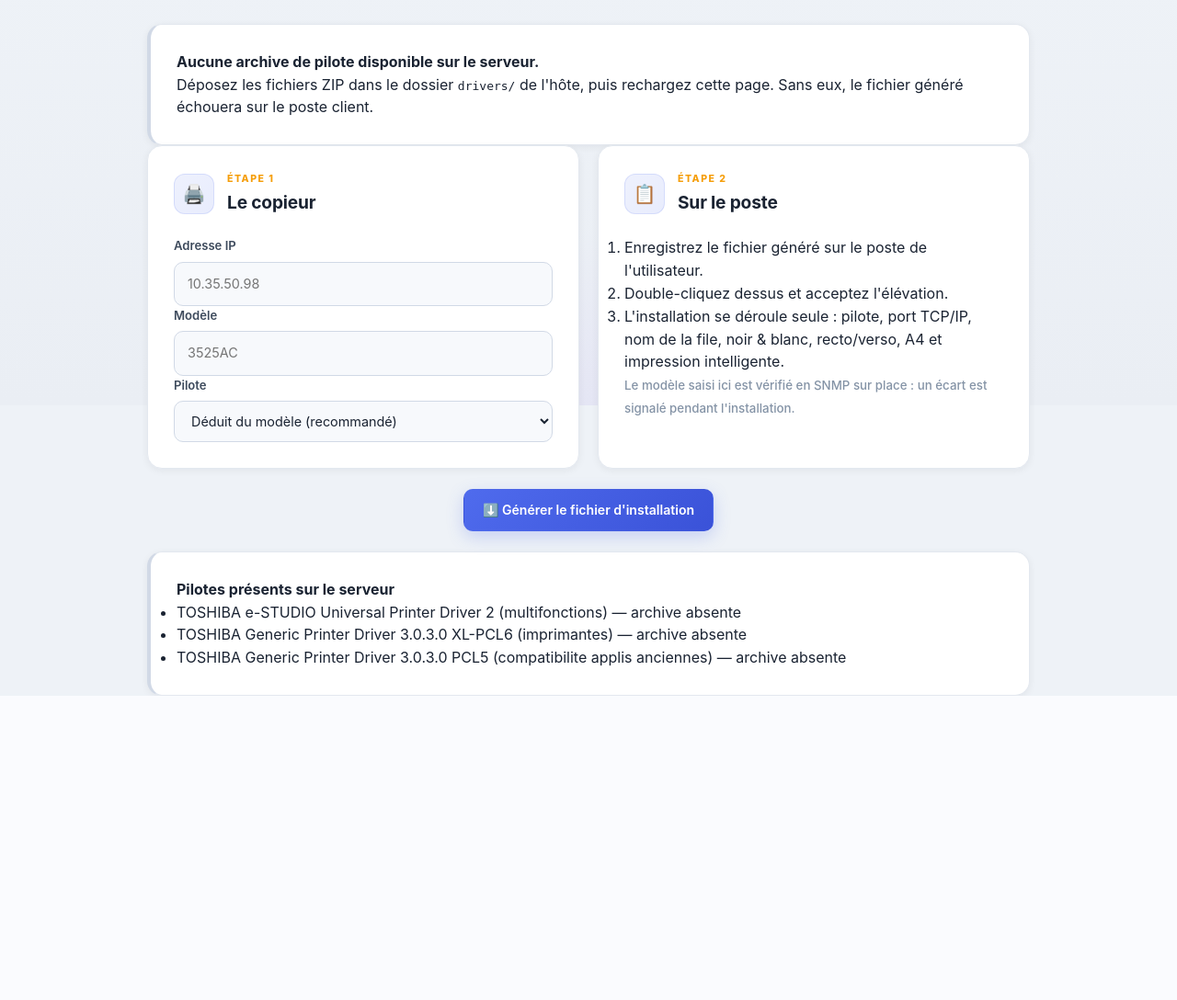
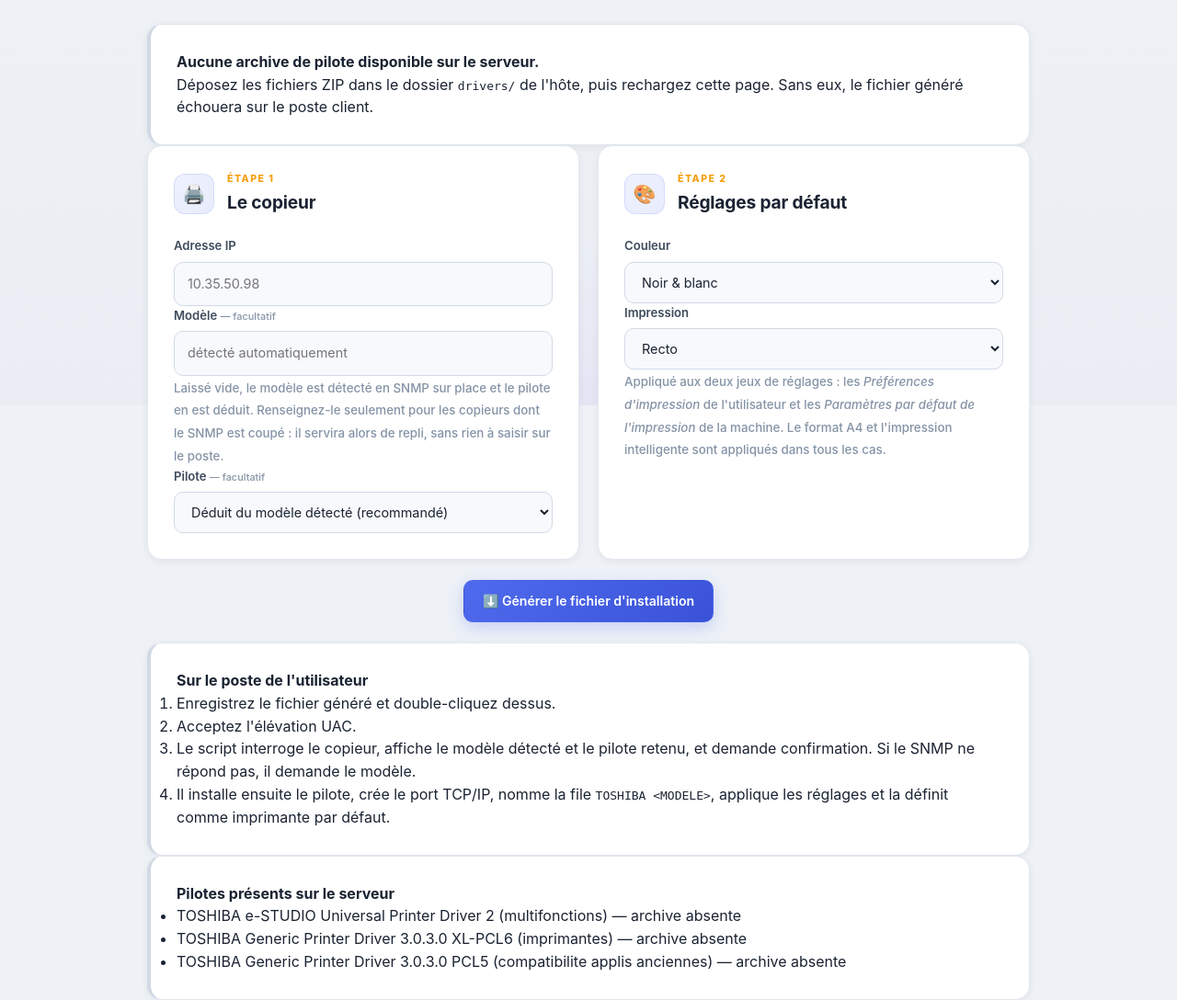
Before and after one commit to Pavupaprix/toshiba_manager, a Flask app: page /installer/ in a window 1280 px wide. Shown: the part 359-1447 px from the top of the page at 92% size. Before the commit the page ends 1116 px from the top, so only its background shows below. Run offline with Flask 3, Linux system fonts and the light colour scheme.

Commit message:
feat: detect the model on site and offer colour and duplex choices
The web form used to ask for the model, resolve the driver server-side and
pass both to the script, which short-circuited the SNMP detection the script
already implements. The generated .bat now sends only the IP: the model is
detected on the client machine, the driver deduced from modeles.json, and the
matching archive downloaded from here. If SNMP stays silent the script asks
the technician for the model on the spot.

The model field survives as an optional fallback for copiers with SNMP turned
off, so those still need no typing on the client machine. Since the model is
no longer known when the file is produced, the download is named after the IP
alone.

The form also gains a colour and a duplex choice, both applied to the two sets
of settings, defaulting to black & white and single-sided. They travel as
-Couleur and -RectoVerso in a single OPTIONS variable, which keeps the
optional arguments out of the batch template.

Co-Authored-By: Claude Opus 5 <noreply@anthropic.com>

```diff
--- a/ToshibaManager 1/ToshibaManager/installer_routes.py
+++ b/ToshibaManager 1/ToshibaManager/installer_routes.py
@@ -1,8 +1,12 @@
 """Distribution du script d'installation des copieurs Toshiba.
 
-Le technicien saisit l'adresse IP et le modèle sur /installer et récupère un
-.bat déjà paramétré. Sur le poste client, ce .bat s'élève en UAC, télécharge
-le toolkit PowerShell puis l'archive du pilote, et lance l'installation.
+Le technicien saisit l'adresse IP sur /installer et récupère un .bat déjà
+paramétré. Sur le poste client, ce .bat s'élève en UAC, télécharge le toolkit
+PowerShell, détecte le modèle du copieur en SNMP, en déduit le pilote, puis
+télécharge l'archive correspondante et installe.
+
+Le modèle est facultatif dans le formulaire : renseigné, il sert de valeur de
+repli quand le SNMP ne répond pas, ce qui évite toute saisie sur le poste.
 
 Tout le code de cette fonctionnalité vit ici : app.py ne fait qu'enregistrer
 le blueprint, ce qui garantit que le reste de l'application n'est pas touché.
@@ -97,16 +101,15 @@ def _url_base():
 
 GABARIT_BAT = r"""@echo off
 setlocal
-title Installation TOSHIBA {modele} ({ip})
+title Installation copieur TOSHIBA ({ip})
 
 rem Genere par ToshibaManager. Ne pas modifier a la main :
 rem regenerer depuis {base_url}/installer
 
 set "IP={ip}"
-set "MODELE={modele}"
-set "PILOTE={pilote}"
+set "OPTIONS={options}"
 set "BASE={base_url}/installer"
-set "TRAVAIL=%TEMP%\InstallCopieurToshiba\%MODELE%-%RANDOM%"
+set "TRAVAIL=%TEMP%\InstallCopieurToshiba\%RANDOM%%RANDOM%"
 
 net session >nul 2>&1
 if %errorlevel% neq 0 (
@@ -116,7 +119,7 @@ if %errorlevel% neq 0 (
 )
 
 echo.
-echo   Installation du copieur TOSHIBA %MODELE% sur %IP%
+echo   Installation du copieur TOSHIBA sur %IP%
 echo   ---------------------------------------------------
 echo.
 
@@ -138,7 +141,7 @@ if not exist "%TRAVAIL%\Install-CopieurToshiba.ps1" (
 )
 
 powershell -NoProfile -ExecutionPolicy Bypass -File "%TRAVAIL%\Install-CopieurToshiba.ps1" ^
-  -IP "%IP%" -Modele "%MODELE%" -Pilote "%PILOTE%" -SourceRacine "%BASE%/drivers"
+  -IP "%IP%" %OPTIONS% -SourceRacine "%BASE%/drivers"
 
 set "CODE=%errorlevel%"
 rd /s /q "%TRAVAIL%" 2>nul
@@ -146,8 +149,8 @@ exit /b %CODE%
 """
 
 
-def generer_bat(ip, modele, pilote):
-    return GABARIT_BAT.format(ip=ip, modele=modele, pilote=pilote,
+def generer_bat(ip, options):
+    return GABARIT_BAT.format(ip=ip, options=options,
                               base_url=_url_base()).replace('\n', '\r\n')
 
 
@@ -170,22 +173,36 @@ def telecharger_bat():
     ip_brute = (request.form.get('ip') or '').strip()
     modele_brut = (request.form.get('modele') or '').strip().upper().replace(' ', '')
 
-    # Ces deux valeurs finissent dans un fichier executable : rien d'autre
-    # qu'une IP valide et un modele alphanumerique ne doit passer.
+    # Ces valeurs finissent dans un fichier executable : rien d'autre qu'une IP
+    # valide et un modele alphanumerique ne doit passer.
     try:
         ipaddress.ip_address(ip_brute)
     except ValueError:
         return jsonify({'error': f"Adresse IP invalide : {ip_brute or '(vide)'}"}), 400
 
-    if not MODELE_RE.match(modele_brut):
+    # Le modele est facultatif : laisse vide, il est detecte en SNMP sur place.
+    if modele_brut and not MODELE_RE.match(modele_brut):
         return jsonify({'error': "Modèle invalide : 3 à 10 caractères alphanumériques attendus (ex. 3525AC)"}), 400
 
-    pilote = (request.form.get('pilote') or '').strip() or resoudre_pilote(modele_brut)
-    if pilote not in _pilotes():
+    pilote = (request.form.get('pilote') or '').strip()
+    if pilote and pilote not in _pilotes():
         return jsonify({'error': f'Pilote inconnu : {pilote}'}), 400
+    # Sans modele saisi, le pilote se deduit sur le poste, apres detection.
+    if modele_brut and not pilote:
+        pilote = resoudre_pilote(modele_brut)
 
-    contenu = generer_bat(ip_brute, modele_brut, pilote)
-    nom = f'Installer TOSHIBA {modele_brut} ({ip_brute}).bat'
+    options = []
+    if modele_brut:
+        options.append(f'-Modele "{modele_brut}"')
+    if pilote:
+        options.append(f'-Pilote "{pilote}"')
+    if request.form.get('couleur') == 'couleur':
+        options.append('-Couleur')
+    if request.form.get('rectoverso') == 'rectoverso':
+        options.append('-RectoVerso')
+
+    contenu = generer_bat(ip_brute, ' '.join(options))
+    nom = f'Installer copieur ({ip_brute}).bat'
 
     return current_app.response_class(
         contenu.encode('ascii', 'replace'),
--- a/ToshibaManager 1/ToshibaManager/templates/installer.html
+++ b/ToshibaManager 1/ToshibaManager/templates/installer.html
@@ -54,15 +54,18 @@
                            pattern="^(\d{1,3}\.){3}\d{1,3}$"
                            title="Adresse IPv4, par exemple 10.35.50.98">
 
-                    <label for="modele">Modèle</label>
+                    <label for="modele">Modèle <small>— facultatif</small></label>
                     <input id="modele" name="modele" type="text"
-                           placeholder="3525AC" required
+                           placeholder="détecté automatiquement"
                            pattern="^[A-Za-z0-9]{3,10}$"
                            title="3 à 10 caractères alphanumériques, sans espace : 3525AC, 2010AC, 305CP, 409S">
+                    <p><small>Laissé vide, le modèle est détecté en SNMP sur place et le pilote
+                       en est déduit. Renseignez-le seulement pour les copieurs dont le SNMP est
+                       coupé : il servira alors de repli, sans rien à saisir sur le poste.</small></p>
 
-                    <label for="pilote">Pilote</label>
+                    <label for="pilote">Pilote <small>— facultatif</small></label>
                     <select id="pilote" name="pilote">
-                        <option value="">Déduit du modèle (recommandé)</option>
+                        <option value="">Déduit du modèle détecté (recommandé)</option>
                         {% for cle, p in pilotes.items() %}
                         <option value="{{ cle }}">{{ p.nomPilote }}{% if not p.disponible %} — archive absente{% endif %}</option>
                         {% endfor %}
@@ -71,17 +74,26 @@
 
                 <section class="smtp-card">
                     <div class="smtp-card-heading">
-                        <span class="smtp-card-icon" aria-hidden="true">📋</span>
-                        <div><p class="smtp-eyebrow">ÉTAPE 2</p><h2>Sur le poste</h2></div>
+                        <span class="smtp-card-icon" aria-hidden="true">🎨</span>
+                        <div><p class="smtp-eyebrow">ÉTAPE 2</p><h2>Réglages par défaut</h2></div>
                     </div>
-                    <ol>
-                        <li>Enregistrez le fichier généré sur le poste de l'utilisateur.</li>
-                        <li>Double-cliquez dessus et acceptez l'élévation.</li>
-                        <li>L'installation se déroule seule : pilote, port TCP/IP, nom de la file,
-                            noir &amp; blanc, recto/verso, A4 et impression intelligente.</li>
-                    </ol>
-                    <p><small>Le modèle saisi ici est vérifié en SNMP sur place : un écart est signalé
-                       pendant l'installation.</small></p>
+
+                    <label for="couleur">Couleur</label>
+                    <select id="couleur" name="couleur">
+                        <option value="nb" selected>Noir &amp; blanc</option>
+                        <option value="couleur">Couleur</option>
+                    </select>
+
+                    <label for="rectoverso">Impression</label>
+                    <select id="rectoverso" name="rectoverso">
+                        <option value="recto" selected>Recto</option>
+                        <option value="rectoverso">Recto/verso — reliure bord long</option>
+                    </select>
+
+                    <p><small>Appliqué aux deux jeux de réglages : les <em>Préférences
+                       d'impression</em> de l'utilisateur et les <em>Paramètres par défaut de
+                       l'impression</em> de la machine. Le format A4 et l'impression intelligente
+                       sont appliqués dans tous les cas.</small></p>
                 </section>
             </main>
 
@@ -89,6 +101,20 @@
                 <button type="submit" class="btn btn-primary">⬇️ Générer le fichier d'installation</button>
             </div>
         </form>
+
+        <section class="smtp-card smtp-message">
+            <div><strong>Sur le poste de l'utilisateur</strong></div>
+            <ol>
+                <li>Enregistrez le fichier généré et double-cliquez dessus.</li>
+                <li>Acceptez l'élévation UAC.</li>
+                <li>Le script interroge le copieur, affiche le modèle détecté et le pilote
+                    retenu, et demande confirmation. Si le SNMP ne répond pas, il demande le
+                    modèle.</li>
+                <li>Il installe ensuite le pilote, crée le port TCP/IP, nomme la file
+                    <code>TOSHIBA &lt;MODELE&gt;</code>, applique les réglages et la définit
+                    comme imprimante par défaut.</li>
+            </ol>
+        </section>
 
         <section class="smtp-card smtp-message">
             <div><strong>Pilotes présents sur le serveur</strong></div>
```
Also changed, not shown: ToshibaManager 1/ToshibaManager/README.md, ToshibaManager 1/ToshibaManager/installer/README.md, 2 other files.
